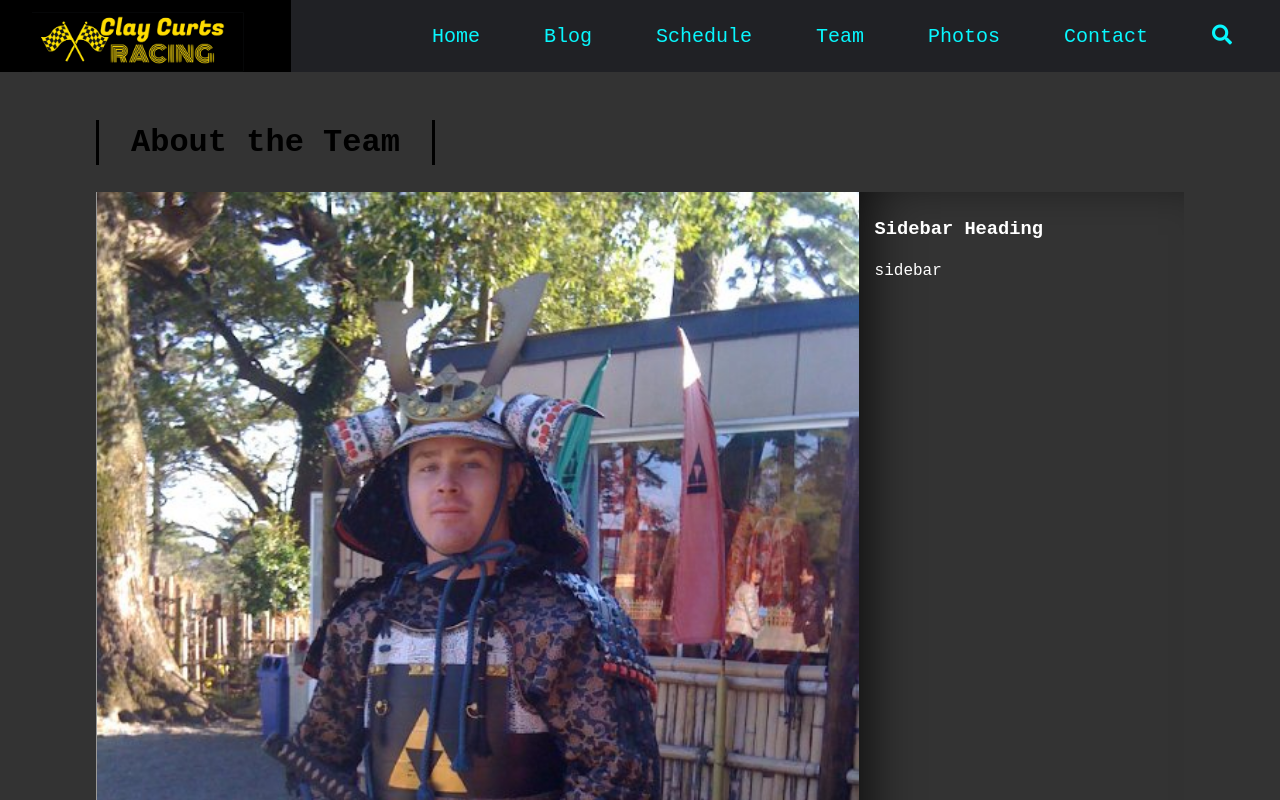
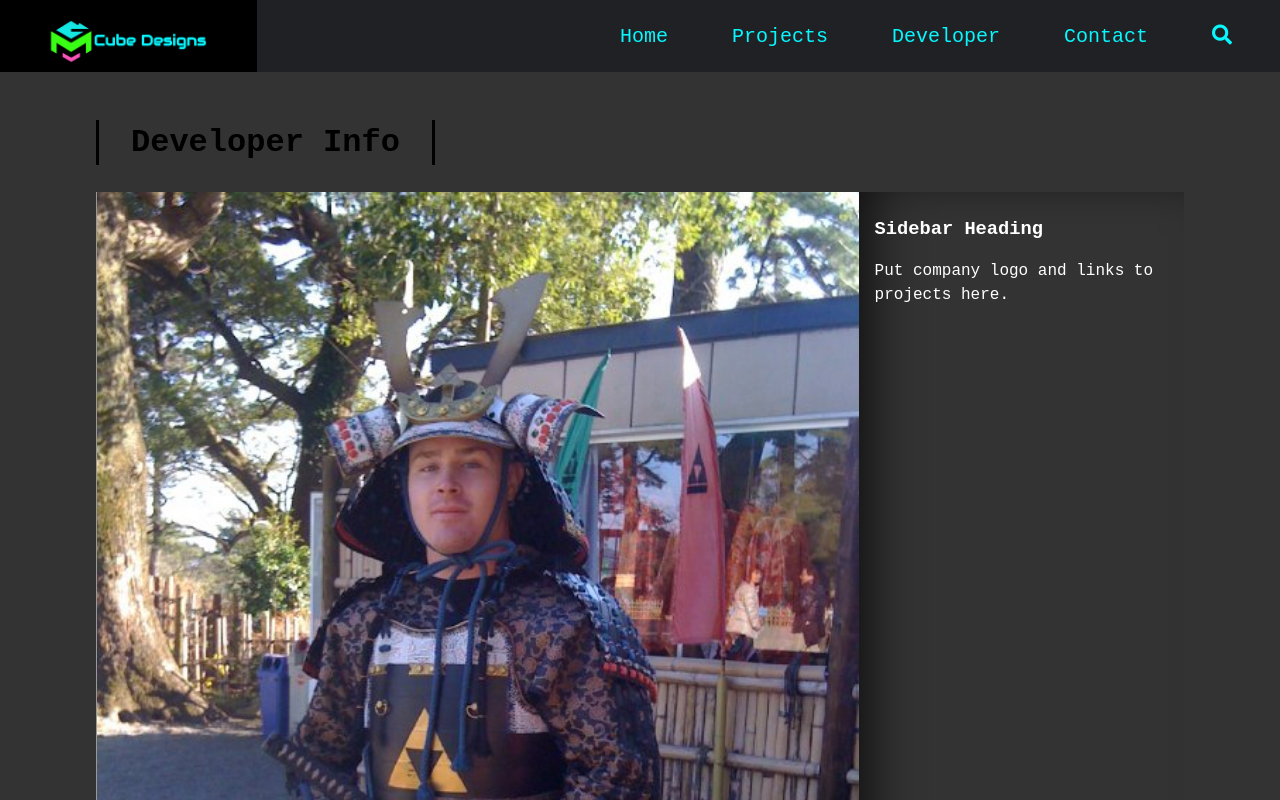
Before and after one commit to metacoder87/gmcubedesigns_static, a plain HTML site: page team.html in a window 1280 px wide. Shown: the top 800 px of the page. Drawn offline with Linux system fonts and the light colour scheme.

Commit message:
Updates to gmc team page

```diff
--- a/team.html
+++ b/team.html
@@ -5,8 +5,8 @@
     <link href="https://fonts.googleapis.com/css?family=Roboto" rel="stylesheet">
     <link rel="stylesheet" href="https://use.fontawesome.com/releases/v5.8.1/css/all.css" integrity="sha384-50oBUHEmvpQ+1lW4y57PTFmhCaXp0ML5d60M1M7uH2+nqUivzIebhndOJK28anvf" crossorigin="anonymous">
     <link rel="stylesheet" href="my_style.css">
-    <title>Clay Curts Racing | Indiana Race Team</title>
-    <link rel="icon" type = "image/png" href="img/ccr logo 2.png">
+    <title>GM<sup>3</sup> Designs | Web Development Full Stack</title>
+    <link rel="icon" type = "image/png" href="img/gm_cubed_neon.png">
   </head>
 
 <body>
@@ -16,16 +16,10 @@
           <a class="active" href="index.html">Home</a>
         </li>
         <li>
-          <a href="bloglist.html">Blog</a>
+          <a href="#projects">Projects</a>
         </li>
         <li>
-          <a href="schedule.html">Schedule</a>
-        </li>
-        <li>
-          <a href="team.html">Team</a>
-        </li>
-        <li>
-          <a href="photos.html">Photos</a>
+          <a href="team.html">Developer</a>
         </li>
         <li>
           <a href="contact.html">Contact</a>
@@ -39,7 +33,7 @@
       <nav>
         <div id="logo-img">
             <a href="#">
-                <img src='img/ccr logo 1.png' alt='Clay Curts Racing Logo'>
+                <img src='img/gm_cubed_banner.png' alt='G M Cubed Logo'>
             </a>
         </div>
         <div id="menu-icon">
@@ -50,16 +44,10 @@
               <a href="index.html">Home</a>
             </li>
             <li>
-              <a href="bloglist.html">Blog</a>
+              <a href="#projects">Projects</a>
             </li>
             <li>
-              <a href="schedule.html">Schedule</a>
-            </li>
-            <li>
-              <a href="team.html">Team</a>
-            </li>
-            <li>
-              <a href="photos.html">Photos</a>
+              <a href="team.html">Developer</a>
             </li>
             <li>
               <a href="contact.html">Contact</a>
@@ -78,7 +66,7 @@
 
       <main>
 
-          <h2 class="page-heading">About the Team</h2>
+          <h2 class="page-heading">Developer Info</h2>
           <div id="post-container">
             <section id="blogpost">
               <div class="card">
@@ -86,7 +74,7 @@
                   <img src="img/samurai_gary.jpg" alt="">
                 </div>
                 <div class="card-description">
-                  <h3>The Team</h3>
+                  <h3>Senior Software Engineer</h3>
                   <p>The primary developer is a self taught full stack software
                     engineer. Specializing in Ruby/Rails, SQL, JavaScript, HTML,
                     CSS, PHP as well as WordPress and WooCommerce. He is a
@@ -98,7 +86,7 @@
 
             <aside id="sidebar">
               <h3>Sidebar Heading</h3>
-              <p>sidebar</p>
+              <p>Put company logo and links to projects here.</p>
             </aside>
           </div>
 
@@ -120,9 +108,6 @@
                     <a href="team.html">Team</a>
                   </li>
                   <li>
-                    <a href="photos.html">Photos</a>
-                  </li>
-                  <li>
                     <a href="contact.html">Contact</a>
                   </li>
                 </ul>
@@ -134,17 +119,17 @@
               <div id="social-media-footer">
                 <ul>
                   <li>
-                    <a href="https://www.facebook.com/claycurtsracing/">
+                    <a href="https://www.facebook.com/">
                       <i class="fab fa-facebook"></i>
                     </a>
                   </li>
                   <li>
-                    <a href="#">
+                    <a href="https://www.instagram.com/">
                       <i class="fab fa-instagram"></i>
                     </a>
                   </li>
                   <li>
-                    <a href="#">
+                    <a href="https://www.youtube.com/">
                       <i class="fab fa-youtube"></i>
                     </a>
                   </li>
```
